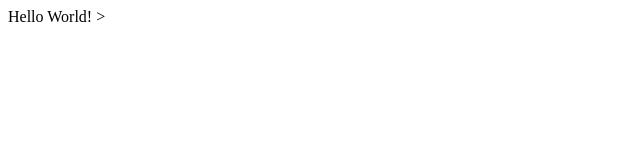
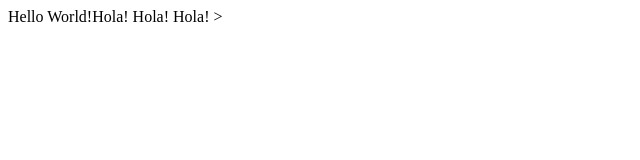
Before and after one commit to FranklinA/student50_WPwPaJ, a plain HTML site: page lecture0/index.html in a window 1280 px wide. Shown: the whole page, without its empty margins (0-640 px from the left). Drawn offline with Linux system fonts and the light colour scheme.

Commit message:
modificando Index localmente

```diff
--- a/lecture0/index.html
+++ b/lecture0/index.html
@@ -4,6 +4,6 @@
 	<title>My Webpage!</title>
 </head>
 <body>
-	Hello World!
+	Hello World!Hola! Hola! Hola!
 </body>
 </html>>
```
